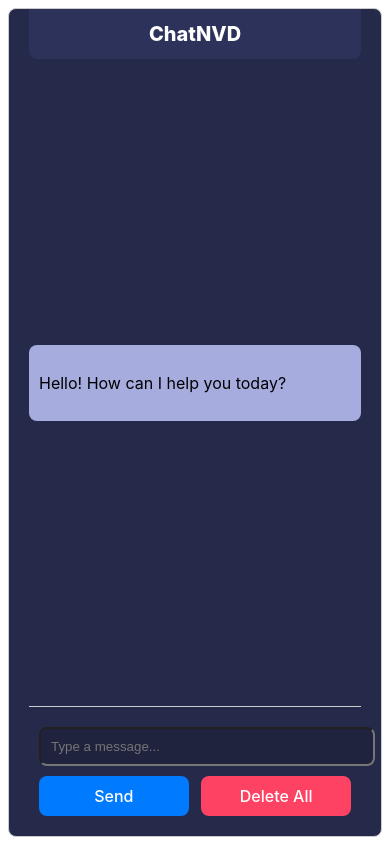
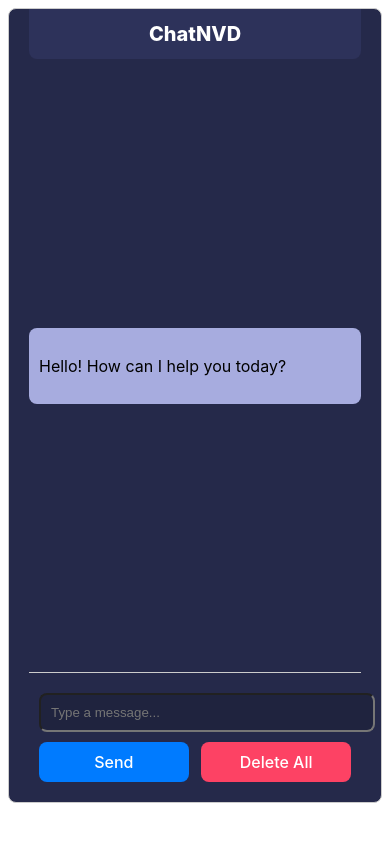
Before and after one commit to Shivansh1313/Chat-NVD-Frontend-Deploy, a React (Vite) app: page / in a window 390 px wide. Built offline with nearby package versions, Linux system fonts and the light colour scheme.

Commit message:
change height

```diff
--- a/src/components/Chatbot.css
+++ b/src/components/Chatbot.css
@@ -19,7 +19,7 @@
 
   @media (max-width: 1000px) {
     .chatbot-container {
-
+      height: 94vh;
      margin: 0px;
 
   }}
```
